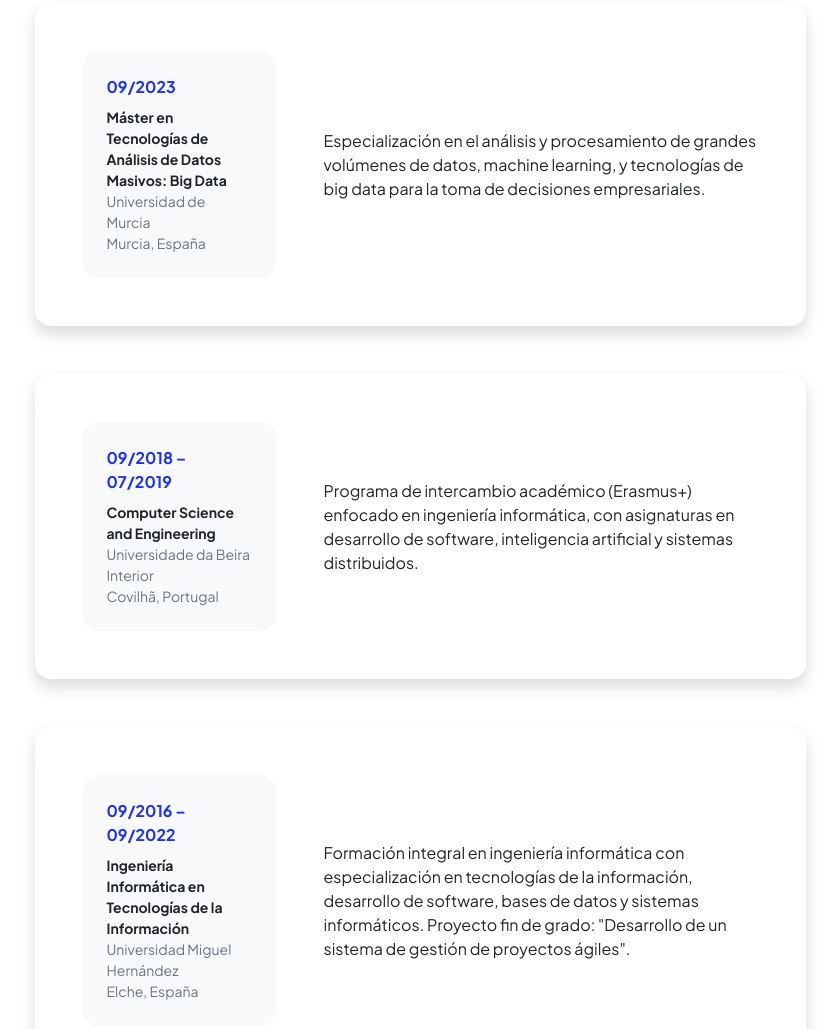
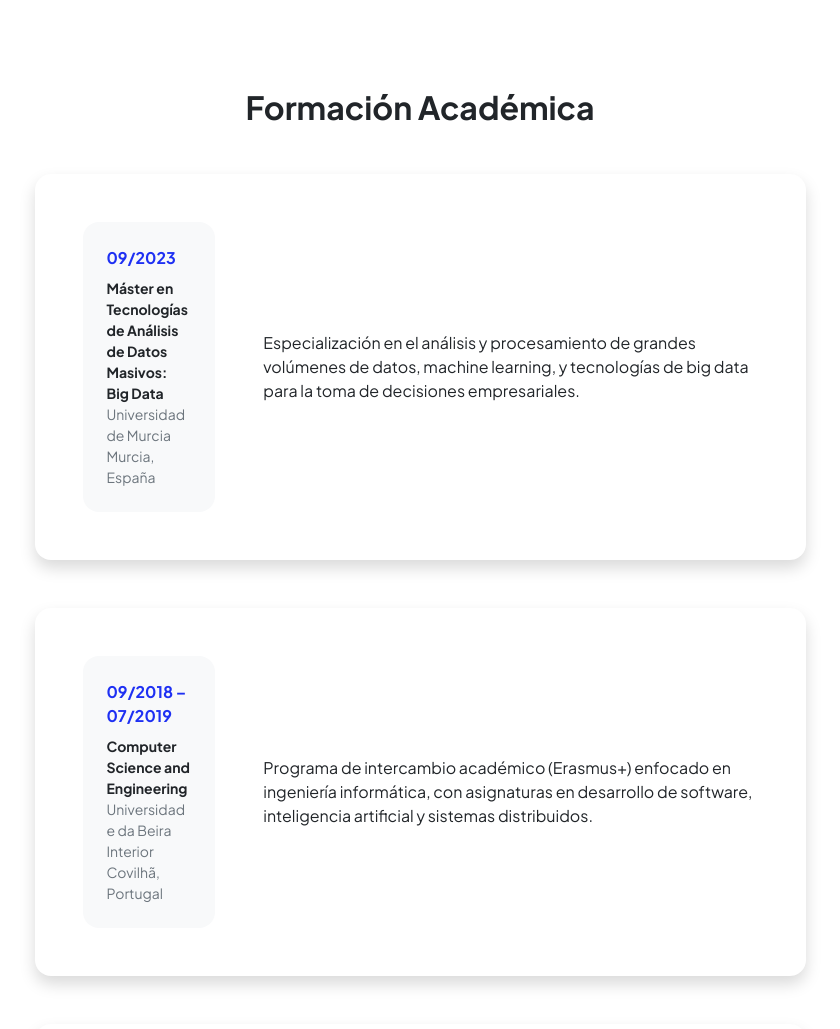
Before and after one commit to luismp097/luismp097.github.io, a plain HTML site: page index.html in a window 1280 px wide. Shown: the part 2796-3825 px from the top of the page, without its empty margins (220-1060 px from the left). Drawn offline with nearby package versions, Linux system fonts and the light colour scheme.

Commit message:
Ajuste de etiquetas de experiencia profesional y formacion academica

```diff
--- a/index.html
+++ b/index.html
@@ -122,7 +122,7 @@
                             <div class="card shadow border-0 rounded-4 mb-5">
                                 <div class="card-body p-5">
                                     <div class="row align-items-center gx-5">
-                                        <div class="col text-center text-lg-start mb-4 mb-lg-0">
+                                        <div class="col-12 col-md-4 col-lg-3 text-center text-lg-start mb-4 mb-lg-0">
                                             <div class="bg-light p-4 rounded-4">
                                                 <div class="text-primary fw-bolder mb-2">08/2023 – 07/2025 (1 año y 11 meses)</div>
                                                 <div class="small fw-bolder">Desarrollador Software - Proyectos Propios y Particulares</div>
@@ -130,7 +130,7 @@
                                                 <div class="small text-muted">Presencial y Remoto</div>
                                             </div>
                                         </div>
-                                        <div class="col-lg-8">
+                                        <div class="col-12 col-md-8 col-lg-9">
                                             <div>Automatización y APIs con Python. Desarrollo web con HTML, CSS, JavaScript y Java. Formación en informática y sistemas. Para particulares y pequeños negocios.</div>
                                         </div>
                                     </div>
@@ -140,7 +140,7 @@
                             <div class="card shadow border-0 rounded-4 mb-5">
                                 <div class="card-body p-5">
                                     <div class="row align-items-center gx-5">
-                                        <div class="col text-center text-lg-start mb-4 mb-lg-0">
+                                        <div class="col-12 col-md-4 col-lg-3 text-center text-lg-start mb-4 mb-lg-0">
                                             <div class="bg-light p-4 rounded-4">
                                                 <div class="text-primary fw-bolder mb-2">04/2022 - 08/2022 (4 meses)</div>
                                                 <div class="small fw-bolder">Ingeniero de Software y Automatización</div>
@@ -148,7 +148,7 @@
                                                 <div class="small text-muted">Proyecto Temporal (4 meses)</div>
                                             </div>
                                         </div>
-                                        <div class="col-lg-8">
+                                        <div class="col-12 col-md-8 col-lg-9">
                                             <div>Desarrollo RPA e implementación de Bots con UiPath Studio, Orchestrator y Git para optimizar procesos y automatización de tareas.</div>
                                         </div>
                                     </div>
@@ -171,7 +171,7 @@
                             <div class="card shadow border-0 rounded-4 mb-5">
                                 <div class="card-body p-5">
                                     <div class="row align-items-center gx-5">
-                                        <div class="col text-center text-lg-start mb-4 mb-lg-0">
+                                        <div class="col-12 col-md-4 col-lg-3 text-center text-lg-start mb-4 mb-lg-0">
                                             <div class="bg-light p-4 rounded-4">
                                                 <div class="text-primary fw-bolder mb-2">09/2023</div>
                                                 <div class="small fw-bolder">Máster en Tecnologías de Análisis de Datos Masivos: Big Data</div>
@@ -179,7 +179,7 @@
                                                 <div class="small text-muted">Murcia, España</div>
                                             </div>
                                         </div>
-                                        <div class="col-lg-8">
+                                        <div class="col-12 col-md-8 col-lg-9">
                                             <div>Especialización en el análisis y procesamiento de grandes volúmenes de datos, machine learning, y tecnologías de big data para la toma de decisiones empresariales.</div>
                                         </div>
                                     </div>
@@ -189,7 +189,7 @@
                             <div class="card shadow border-0 rounded-4 mb-5">
                                 <div class="card-body p-5">
                                     <div class="row align-items-center gx-5">
-                                        <div class="col text-center text-lg-start mb-4 mb-lg-0">
+                                        <div class="col-12 col-md-4 col-lg-3 text-center text-lg-start mb-4 mb-lg-0">
                                             <div class="bg-light p-4 rounded-4">
                                                 <div class="text-primary fw-bolder mb-2">09/2018 – 07/2019</div>
                                                 <div class="small fw-bolder">Computer Science and Engineering</div>
@@ -197,7 +197,7 @@
                                                 <div class="small text-muted">Covilhã, Portugal</div>
                                             </div>
                                         </div>
-                                        <div class="col-lg-8">
+                                        <div class="col-12 col-md-8 col-lg-9">
                                             <div>Programa de intercambio académico (Erasmus+) enfocado en ingeniería informática, con asignaturas en desarrollo de software, inteligencia artificial y sistemas distribuidos.</div>
                                         </div>
                                     </div>
@@ -207,7 +207,7 @@
                             <div class="card shadow border-0 rounded-4 mb-5">
                                 <div class="card-body p-5">
                                     <div class="row align-items-center gx-5">
-                                        <div class="col text-center text-lg-start mb-4 mb-lg-0">
+                                        <div class="col-12 col-md-4 col-lg-3 text-center text-lg-start mb-4 mb-lg-0">
                                             <div class="bg-light p-4 rounded-4">
                                                 <div class="text-primary fw-bolder mb-2">09/2016 – 09/2022</div>
                                                 <div class="small fw-bolder">Ingeniería Informática en Tecnologías de la Información</div>
@@ -215,7 +215,7 @@
                                                 <div class="small text-muted">Elche, España</div>
                                             </div>
                                         </div>
-                                        <div class="col-lg-8">
+                                        <div class="col-12 col-md-8 col-lg-9">
                                             <div>Formación integral en ingeniería informática con especialización en tecnologías de la información, desarrollo de software, bases de datos y sistemas informáticos. Proyecto fin de grado: "Desarrollo de un sistema de gestión de proyectos ágiles".</div>
                                         </div>
                                     </div>
```
